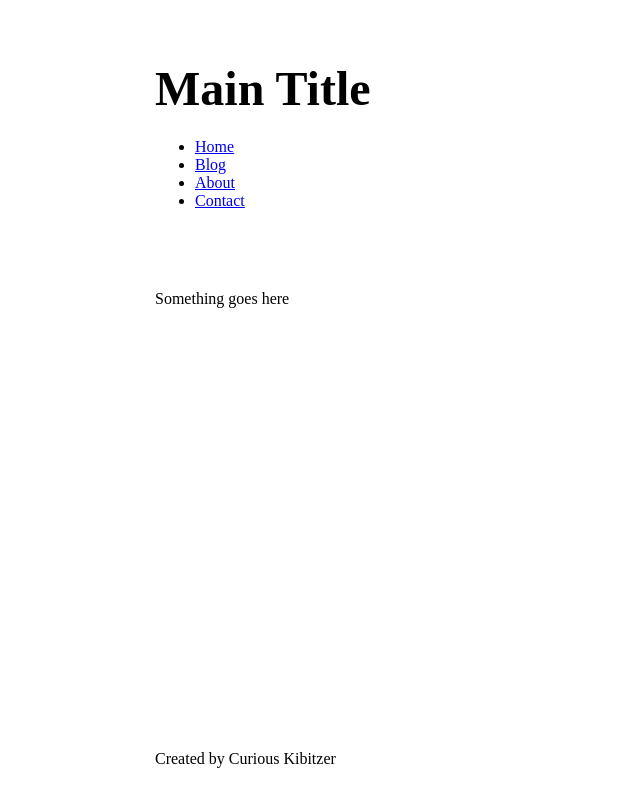
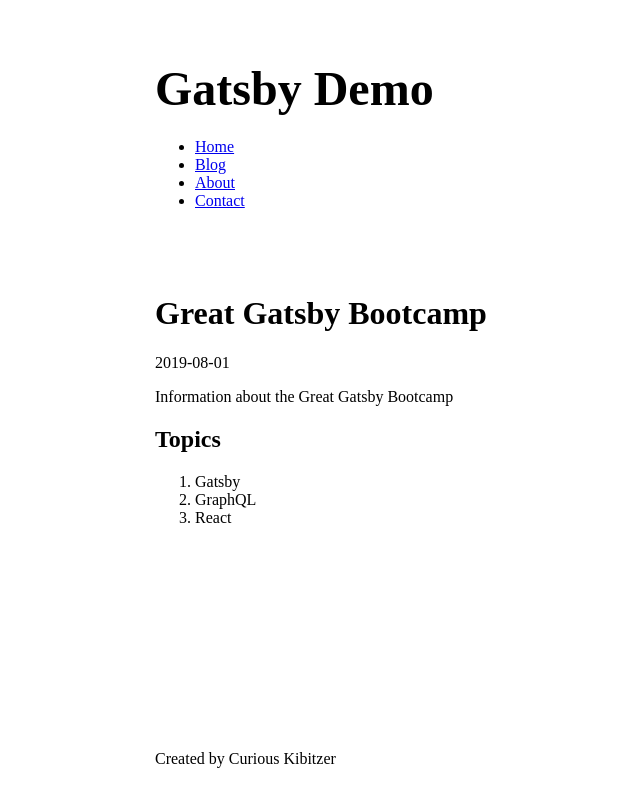
Before and after one commit to GaryThomas/GatsbyDemo, a Gatsby site: page /blog/gatsby in a window 1280 px wide. Shown: the whole page, without its empty margins (110-750 px from the left). Built offline with nearby package versions, Linux system fonts and the light colour scheme; Gatsby itself is replaced by a stand-in of ours.

Commit message:
Actually render blog contents - needs some formatting care IMO

```diff
--- a/gatsby-config.js
+++ b/gatsby-config.js
@@ -6,7 +6,7 @@
 
 module.exports = {
   siteMetadata: {
-    title: 'Main Title',
+    title: 'Gatsby Demo',
     author: 'Curious Kibitzer'
   },
   plugins: [
--- a/src/templates/blog-template.js
+++ b/src/templates/blog-template.js
@@ -1,10 +1,34 @@
 import React from 'react'
 import Layout from '../components/layout'
+import { graphql } from 'gatsby'
 
-const BlogTemplate = () => {
+export const query = graphql`
+    query ($slug: String!) {
+        markdownRemark (
+            fields: {
+                slug: {
+                    eq: $slug
+                }
+            }) {
+                frontmatter {
+                    title
+                    date
+                }
+                html
+            }
+        }
+`
+
+const BlogTemplate = (props) => {
     return (
         <Layout>
-            <p>Something goes here</p>
+            <h1>
+                {props.data.markdownRemark.frontmatter.title}
+            </h1>
+            <p>
+                {props.data.markdownRemark.frontmatter.date}
+            </p>
+            <div dangerouslySetInnerHTML={{ __html: props.data.markdownRemark.html }} />
         </Layout>
     )
 }
```
